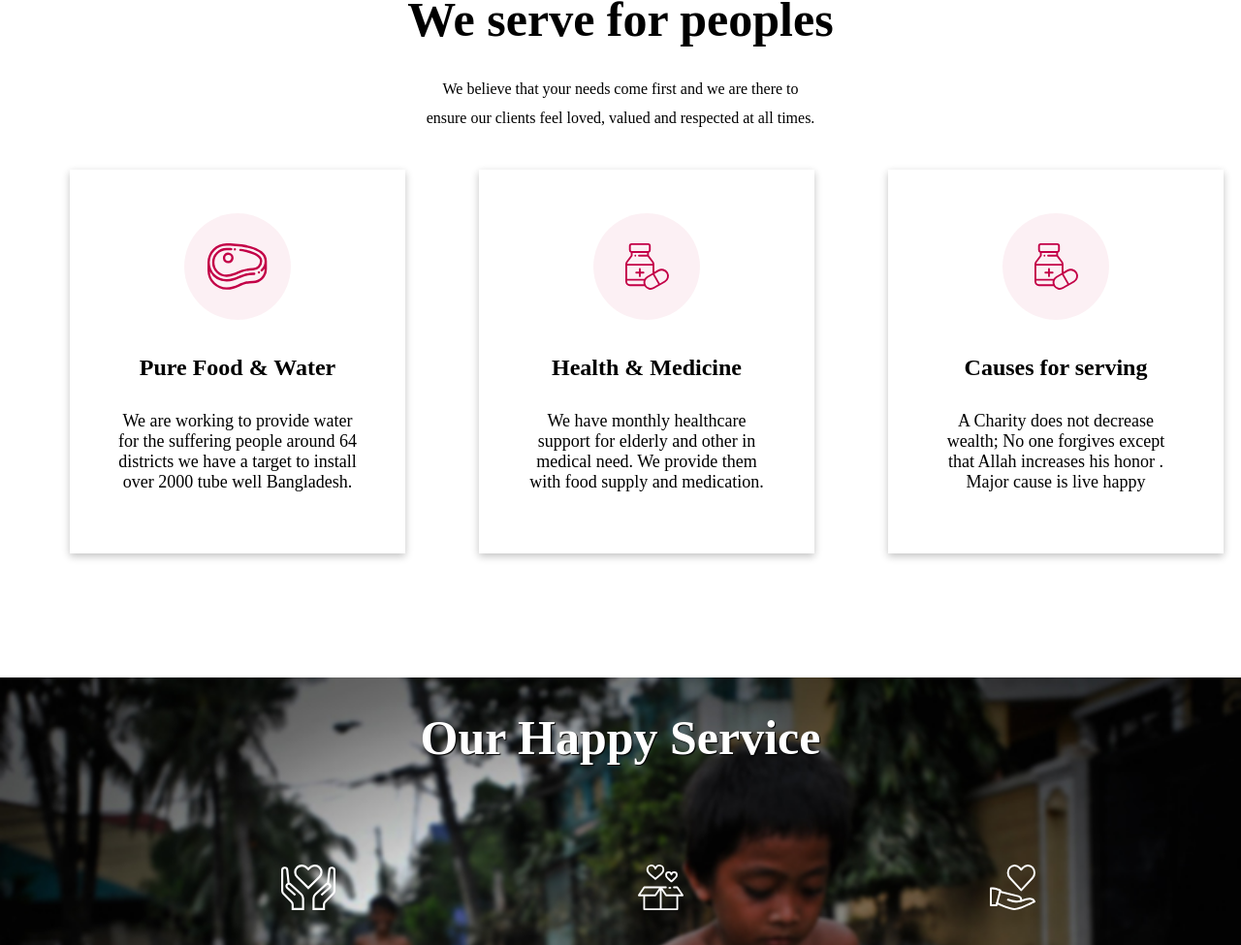
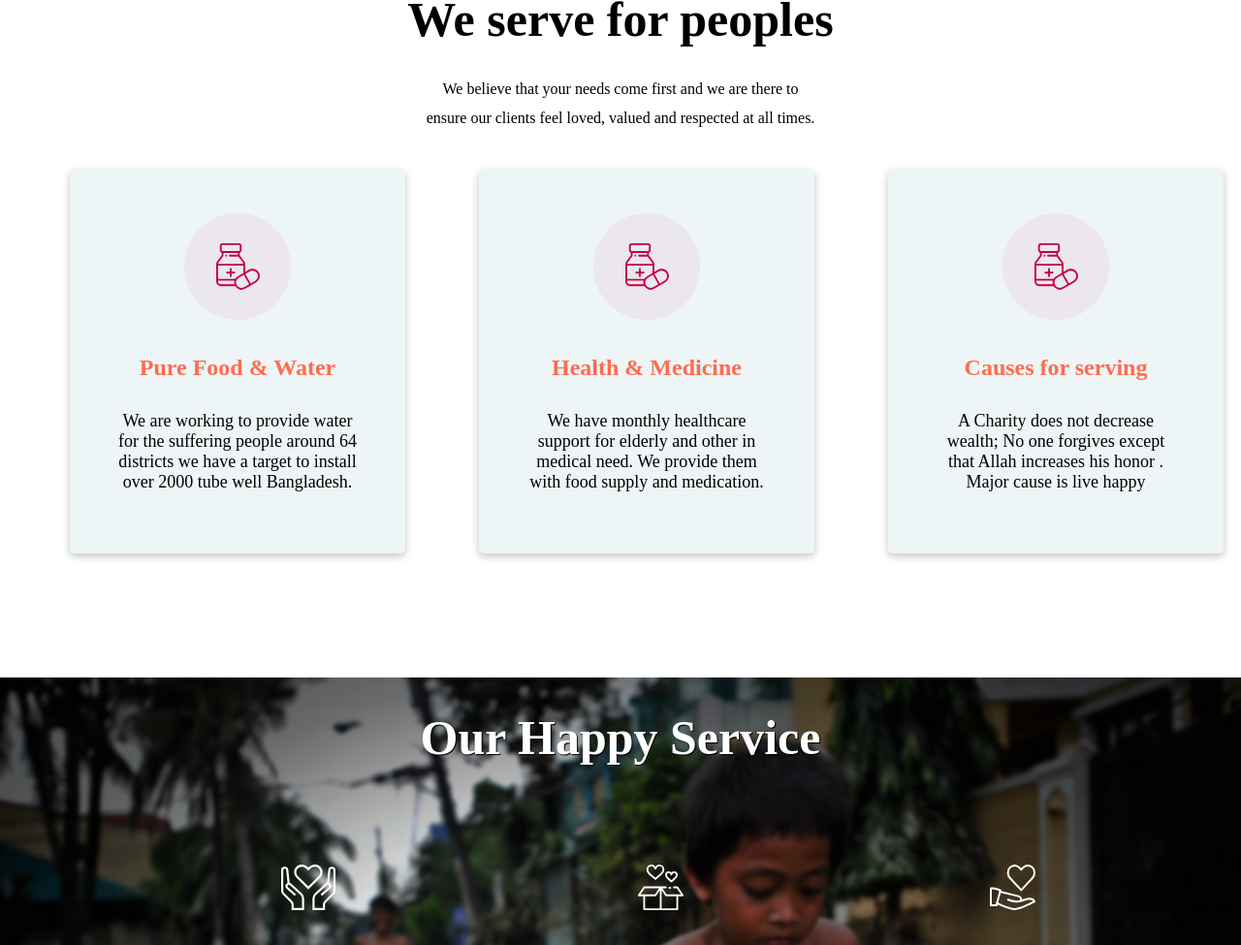
Before and after one commit to asfiqurrahmanomey/Assignment_1, a plain HTML site: page index.html in a window 1280 px wide. Shown: the part 2567-3542 px from the top of the page at 97% size. Drawn offline with Linux system fonts and the light colour scheme; a web font is replaced by a local one.

Commit message:
lastcommit

```diff
--- a/index.html
+++ b/index.html
@@ -135,18 +135,18 @@
                 </p>
             </div>
             <div class="feature_text donate_part">
-                <img src="assets/icons/services1.svg" alt="Pure Food & Water">
-                <h4>Pure Food & Water</h4>
+                <img src="assets/icons/services2.svg" alt="Pure Food & Water">
+                <h4> <span> Pure Food & Water</span></h4>
                 <p>We are working to provide water for the suffering people around 64 districts we have a target to install over 2000 tube well Bangladesh.</p>
             </div>
             <div class="feature_text donate_part">
                 <img src="assets/icons/services2.svg" alt="Health & Medicine">
-                <h4>Health & Medicine</h4>
+                <h4><span>Health & Medicine</span></h4>
                 <p>We have monthly healthcare support for elderly and other in medical need. We provide them with food supply and medication.</p>
             </div>
             <div class="feature_text donate_part">
                 <img src="assets/icons/services2.svg" alt="Causes for serving">
-                <h4>Causes for serving</h4>
+                <h4><span>Causes for serving</span></h4>
                 <p>A Charity does not decrease wealth; No one forgives except that Allah increases his honor . Major cause is live happy</p>
             </div>
         </section>
--- a/style.css
+++ b/style.css
@@ -116,7 +116,6 @@ a{
     justify-content: center;
     padding: 10px;
 }
-
 .images img{
     width: 284px;
     height: 200px;
@@ -129,9 +128,10 @@ a{
   /* our gallery end */
 /* served for people start */
 .donate_part{
+    background-color: #EDF5F6;
+    border-radius: 5px;
     text-align: center;
     box-shadow: rgba(0, 0, 0, 0.24) 0px 3px 8px;
-    text-align: center;
 }
 /* served for people end */
 
@@ -208,7 +208,6 @@ a{
 }
 .contact_us{
     border-radius: 5px;
-    background-color: #EDF5F6;
     width: 205px;
     height: 180px;
     display: inline-block;
```
Also changed, not shown: assets/icons/call.png, assets/icons/email.png, assets/icons/icon13.svg (added), assets/icons/location.png, assets/icons/services1.svg (deleted).
